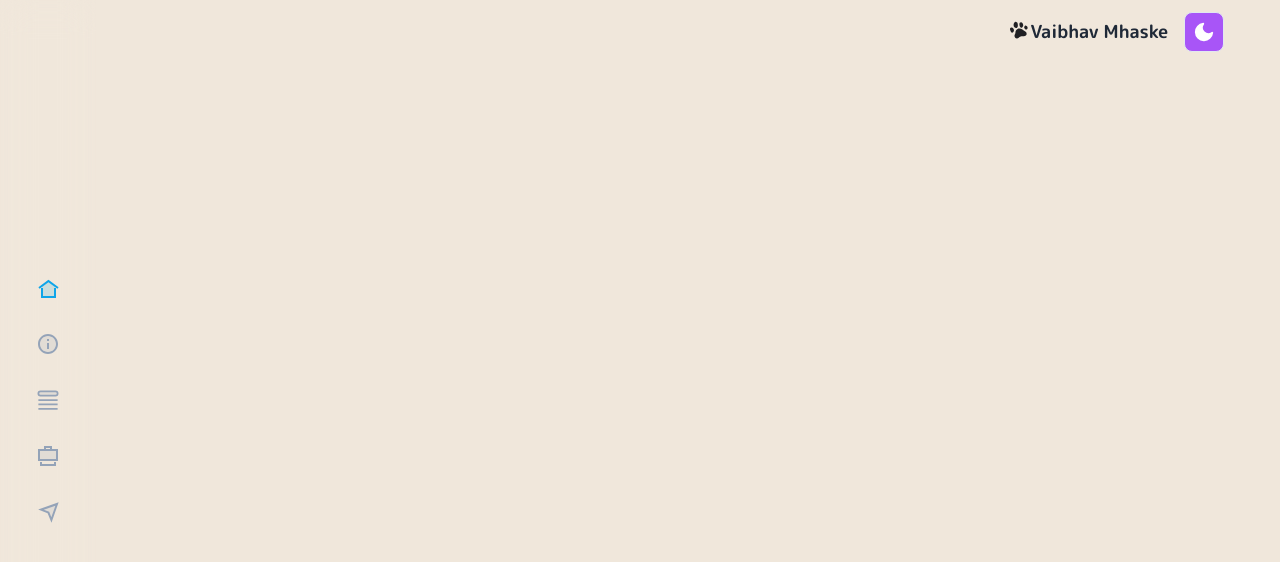
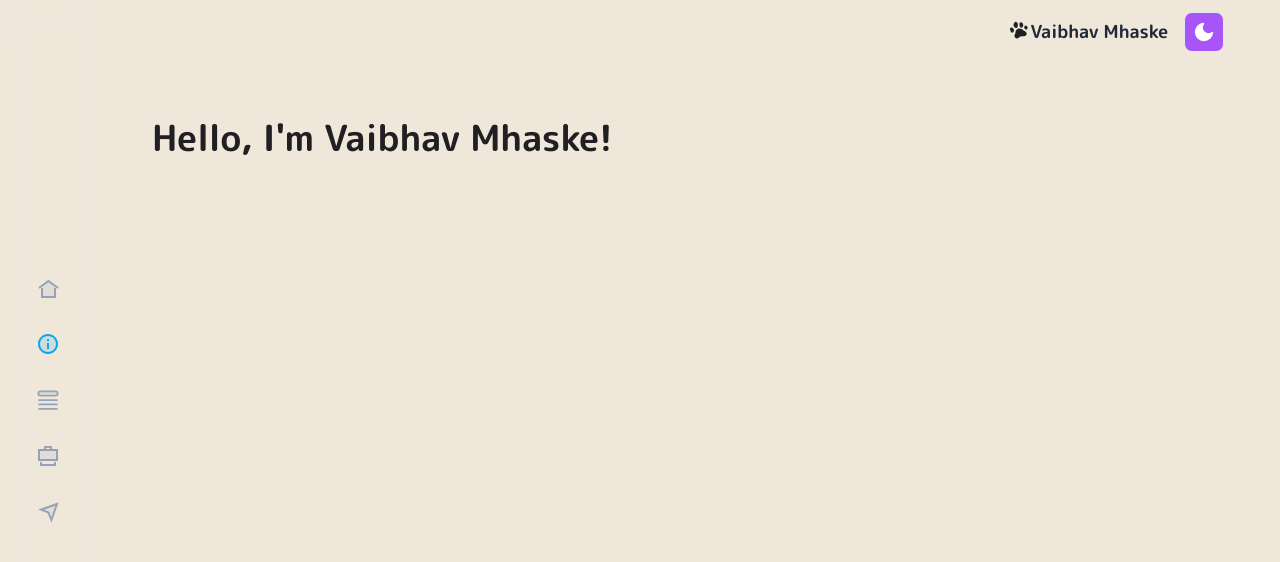
Before and after one commit to the-vaibhav/Portfolio, a Next.js app: page /about in a window 1280 px wide. Shown: the top 562 px of the page. Built offline with nearby package versions, Linux system fonts and the light colour scheme.

Commit message:
some improvement

```diff
--- a/app/about/page.tsx
+++ b/app/about/page.tsx
@@ -1,13 +1,23 @@
+import TextDecodeAnimation from "../../components/DecodeText";
 import Header from "../../components/Header";
-import Navbar from "../../components/Navbar";
+import Nav from "../../components/Navbar";
 
 export default function Resume() {
     return <div className="max-w-7xl mx-auto">
         <div className="min-h-screen flex">
-            <Navbar></Navbar>
+            <Nav></Nav>
             <main className="grow overflow-hidden px-6 mb-10 pb-10">
                 <div className="w-full h-full max-w-[1072px] mx-auto flex flex-col relative">
                     <Header></Header>
+                    <div className="grow md:flex space-y-8 md:space-y-0 md:space-x-8 pt-12 md:pt-16 pb-16 md:pb-20">
+                        <div className="grow">
+                            <div className="max-w-[700px]">
+                                <section>
+                                    <TextDecodeAnimation time={100} hindiText="नमस्ते, मैं वैभव म्हस्के हूं!" englishText="Hello, I&apos;m Vaibhav Mhaske!" style="h1 mb-5 text-4xl leading-5 md:font-bold" />
+                                </section>
+                            </div>
+                        </div>
+                    </div>
                 </div>
             </main>
         </div>
--- a/app/layout.tsx
+++ b/app/layout.tsx
@@ -1,5 +1,5 @@
 import type { Metadata } from "next";
-import { Alex_Brush, Inter, M_PLUS_Rounded_1c } from "next/font/google";
+import { M_PLUS_Rounded_1c } from "next/font/google";
 import { Providers } from "../components/ThemeProvider";
 import "../styles/globals.css";
 
--- a/components/About.tsx
+++ b/components/About.tsx
@@ -8,7 +8,7 @@ export default function About() {
         </div>
         <div className="flex flex-col md:flex-row items-center">
             <div className="md:w-1/2">
-                <TextDecodeAnimation hindiText="वैभव म्हस्के" englishText="Vaibhav Mhaske" style="text-4xl text-center font-bold tracking-wide" />
+                <TextDecodeAnimation time={150} hindiText="वैभव म्हस्के" englishText="Vaibhav Mhaske" style="text-4xl text-center font-bold tracking-wide" />
                 <p className="text-center">Digital Craftman ( Developer / Gamer )</p>
             </div>
             <div className="home__img w-[120px] h-[120px] md:w-[150px] md:h-[150px] mt-4 md:mt-0">
--- a/components/DecodeText.tsx
+++ b/components/DecodeText.tsx
@@ -1,3 +1,4 @@
+
 "use client"
 
 import { useEffect, useState } from 'react';
@@ -6,19 +7,21 @@ interface TextProp {
     hindiText: string;
     englishText: string;
     style: string;
+    time: number;
 }
 
-const TextDecodeAnimation: React.FC<TextProp> = ({ hindiText, englishText, style }) => {
+const TextDecodeAnimation: React.FC<TextProp> = ({ hindiText, englishText, style, time }) => {
     const [displayedText, setDisplayedText] = useState(hindiText);
 
     useEffect(() => {
-        const interval = 200; // Interval between character changes
+        const interval = time; // Interval between character changes
         let currentIndex = 0;
         let intervalId: NodeJS.Timeout;
 
         const animateText = () => {
             if (currentIndex < englishText.length) {
                 setDisplayedText((prev) => {
+                    // Ensure newText does not exceed the length of the English text
                     const newText =
                         englishText.slice(0, currentIndex + 1) +
                         hindiText.slice(currentIndex + 1);
@@ -26,6 +29,8 @@ const TextDecodeAnimation: React.FC<TextProp> = ({ hindiText, englishText, style
                 });
                 currentIndex++;
             } else {
+                // Once the English text is fully displayed, stop the animation
+                setDisplayedText(englishText);
                 clearInterval(intervalId);
             }
         };
--- a/components/Navbar.tsx
+++ b/components/Navbar.tsx
@@ -1,7 +1,14 @@
+
 "use client"
+import { usePathname } from 'next/navigation'; // Import usePathname from next/navigation
 import "../styles/globals.css";
 
-const Nav = () => {
+export default function Nav() {
+    const pathname = usePathname(); // Initialize usePathname
+
+    // Function to determine if the link is active
+    const isActive = (href: string) => pathname === href ? 'text-sky-500 dark:text-sky-400' : 'text-slate-400 dark:text-slate-500';
+
     return (
         <div className='fixed w-full md:sticky bottom-0 md:top-0 h-16 md:w-24 shrink-0 md:h-screen overflow-y-auto no-scrollbar z-50 backdrop-filter backdrop-blur-lg'>
             <div className='h-full w-full flex flex-row md:flex-col justify-between after:flex-1 after:mt-auto'>
@@ -10,40 +17,39 @@ const Nav = () => {
                     <nav className='w-full'>
                         <ul className='md:space-y-4 flex flex-row items-center w-screen justify-evenly md:flex-col md:justify-start md:items-center md:w-24'>
                             <li className='md:py-2'>
-                                <a className="w-full h-6 flex items-center justify-center relative after:absolute after:w-0.5 after:right-0 after:top-0 after:bottom-0 text-sky-500" href="/">
+                                <a className={`w-full h-6 flex items-center justify-center relative after:absolute after:w-0.5 after:right-0 after:top-0 after:bottom-0 ${isActive('/')}`} href="/">
                                     <span className="sr-only">Home</span>
                                     <svg className="fill-current" xmlns="http://www.w3.org/2000/svg" width="21" height="19"><path fillOpacity=".16" d="M4 7v11h13V7l-6.5-5z"></path><path d="m10.433 3.242-8.837 6.56L.404 8.198l10.02-7.44L20.59 8.194l-1.18 1.614-8.977-6.565ZM16 17V9h2v10H3V9h2v8h11Z"></path></svg>
                                 </a>
                             </li>
                             <li className='md:py-2'>
-                                <a className="w-full h-6 flex items-center justify-center relative after:absolute after:w-0.5 after:right-0 after:top-0 after:bottom-0 text-slate-400 hover:text-slate-500 dark:text-slate-500 dark:hover:text-slate-400" href="/about"><span className="sr-only">About</span>
+                                <a className={`w-full h-6 flex items-center justify-center relative after:absolute after:w-0.5 after:right-0 after:top-0 after:bottom-0 ${isActive('/about')}`} href="/about">
+                                    <span className="sr-only">About</span>
                                     <svg className="fill-current" xmlns="http://www.w3.org/2000/svg" width="20" height="20"><path fillOpacity=".16" d="M10 18c-4.41 0-8-3.59-8-8s3.59-8 8-8 8 3.59 8 8-3.59 8-8 8Z"></path><path d="M9 5h2v2H9V5Zm0 4h2v6H9V9Zm1-9C4.48 0 0 4.48 0 10s4.48 10 10 10 10-4.48 10-10S15.52 0 10 0Zm0 18c-4.41 0-8-3.59-8-8s3.59-8 8-8 8 3.59 8 8-3.59 8-8 8Z"></path></svg>
                                 </a>
                             </li>
                             <li className='md:py-2'>
-                                <a className="w-full h-6 flex items-center justify-center relative after:absolute after:w-0.5 after:right-0 after:top-0 after:bottom-0 text-slate-400 hover:text-slate-500 dark:text-slate-500 dark:hover:text-slate-400" href="/blog"><span className="sr-only">Blog</span>
-                                    <svg xmlns="http://www.w3.org/2000/svg" fill="none" viewBox="0 0 24 24" strokeWidth="1.5" stroke="currentColor" className="fill-current" width="28" height="28"><path fillOpacity=".16" fillRule="nonzero" d="M3.75 12h16.5m-16.5 3.75h16.5M3.75 19.5h16.5M5.625 4.5h12.75a1.875 1.875 0 010 3.75H5.625a1.875 1.875 0 010-3.75z"></path></svg></a>
+                                <a className={`w-full h-6 flex items-center justify-center relative after:absolute after:w-0.5 after:right-0 after:top-0 after:bottom-0 ${isActive('/blog')}`} href="/blog">
+                                    <span className="sr-only">Blog</span>
+                                    <svg xmlns="http://www.w3.org/2000/svg" fill="none" viewBox="0 0 24 24" strokeWidth="1.5" stroke="currentColor" className="fill-current" width="28" height="28"><path fillOpacity=".16" fillRule="nonzero" d="M3.75 12h16.5m-16.5 3.75h16.5M3.75 19.5h16.5M5.625 4.5h12.75a1.875 1.875 0 010 3.75H5.625a1.875 1.875 0 010-3.75z"></path></svg>
+                                </a>
                             </li>
                             <li className='md:py-2'>
-                                <a className="w-full h-6 flex items-center justify-center relative after:absolute after:w-0.5 after:right-0 after:top-0 after:bottom-0 text-slate-400 hover:text-slate-500 dark:text-slate-500 dark:hover:text-slate-400" href="/projects"><span className="sr-only">Projects</span>
-                                    <svg className="fill-current" xmlns="http://www.w3.org/2000/svg" width="20" height="20"><path fillOpacity=".16" d="M1 4h18v10H1z"></path><path d="M8 3h4V2H8v1ZM6 3V0h8v3h6v12H0V3h6ZM2 5v8h16V5H2Zm14 13v-2h2v4H2v-4h2v2h12Z"></path></svg></a>
+                                <a className={`w-full h-6 flex items-center justify-center relative after:absolute after:w-0.5 after:right-0 after:top-0 after:bottom-0 ${isActive('/projects')}`} href="/projects">
+                                    <span className="sr-only">Projects</span>
+                                    <svg className="fill-current" xmlns="http://www.w3.org/2000/svg" width="20" height="20"><path fillOpacity=".16" d="M1 4h18v10H1z"></path><path d="M8 3h4V2H8v1ZM6 3V0h8v3h6v12H0V3h6ZM2 5v8h16V5H2Zm14 13v-2h2v4H2v-4h2v2h12Z"></path></svg>
+                                </a>
                             </li>
-                            {/* <li className='md:py-2'>
-                                <a className="w-full h-6 flex items-center justify-center relative after:absolute after:w-0.5 after:right-0 after:top-0 after:bottom-0 text-slate-400 hover:text-slate-500 dark:text-slate-500 dark:hover:text-slate-400" href="/resume"><span className="sr-only">Resume</span>
-                                    <svg className="fill-current" xmlns="http://www.w3.org/2000/svg" width="18" height="20"><path fillOpacity=".16" fillRule="nonzero" d="M1 5h16v14H1z"></path><path fillRule="nonzero" d="M2 6v12h14V6H2Zm16-2v16H0V4h18ZM2 2V0h14v2H2Z"></path></svg></a>
-                            </li> */}
                             <li className='md:py-2'>
-                                <a className="w-full h-6 flex items-center justify-center relative after:absolute after:w-0.5 after:right-0 after:top-0 after:bottom-0 text-slate-400 hover:text-slate-500 dark:text-slate-500 dark:hover:text-slate-400" href="/guestbook"><span className="sr-only">Subscribe</span>
-                                    <svg className="fill-current" xmlns="http://www.w3.org/2000/svg" width="21" height="21"><path fillOpacity=".16" d="m13.4 18-3-7.4-7.4-3L19 2z"></path><path d="M13.331 15.169 17.37 3.63 5.831 7.669l5.337 2.163 2.163 5.337Zm-3.699-3.801L.17 7.53 20.63.37l-7.161 20.461-3.837-9.463Z"></path></svg></a>
+                                <a className={`w-full h-6 flex items-center justify-center relative after:absolute after:w-0.5 after:right-0 after:top-0 after:bottom-0 ${isActive('/guestbook')}`} href="/guestbook">
+                                    <span className="sr-only">Subscribe</span>
+                                    <svg className="fill-current" xmlns="http://www.w3.org/2000/svg" width="21" height="21"><path fillOpacity=".16" d="m13.4 18-3-7.4-7.4-3L19 2z"></path><path d="M13.331 15.169 17.37 3.63 5.831 7.669l5.337 2.163 2.163 5.337Zm-3.699-3.801L.17 7.53 20.63.37l-7.161 20.461-3.837-9.463Z"></path></svg>
+                                </a>
                             </li>
                         </ul>
                     </nav>
                 </div>
             </div>
         </div>
-    )
-};
-
-
-
-export default Nav;
+    );
+}
--- a/styles/globals.css
+++ b/styles/globals.css
@@ -3,9 +3,10 @@
 @tailwind utilities;
 
 html {
-  font-family: var(--my-font-family), sans-serif;
+  font-family: var(--my-font-family);
 }
 
+/* Define the transition properties */
 @layer base {
   :root {
     --background: 34 41% 90%;
@@ -68,6 +69,11 @@ html {
     --input: 217.2 32.6% 17.5%;
     --ring: 212.7 26.8% 83.9%;
   }
+
+  /* Add transition properties */
+  body {
+    transition: background-color 0.3s ease, color 0.3s ease;
+  }
 }
 
 @layer base {
@@ -80,12 +86,12 @@ html {
   }
 }
 
-/* Hide scrollbar for Chrome, Safari and Opera */
+/* Hide scrollbar for Chrome, Safari, and Opera */
 .no-scrollbar::-webkit-scrollbar {
   display: none;
 }
 
-/* Hide scrollbar for IE, Edge and Firefox */
+/* Hide scrollbar for IE, Edge, and Firefox */
 .no-scrollbar {
   -ms-overflow-style: none;
   /* IE and Edge */
```
